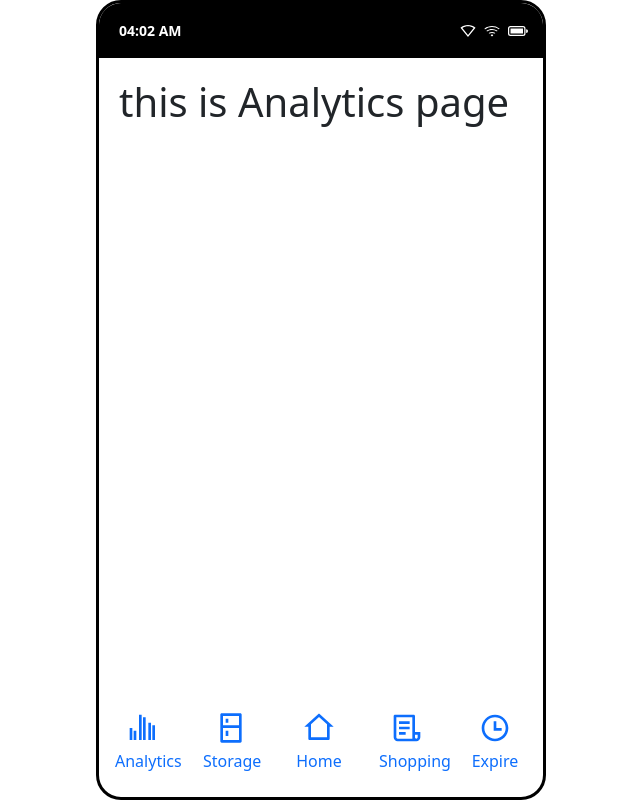
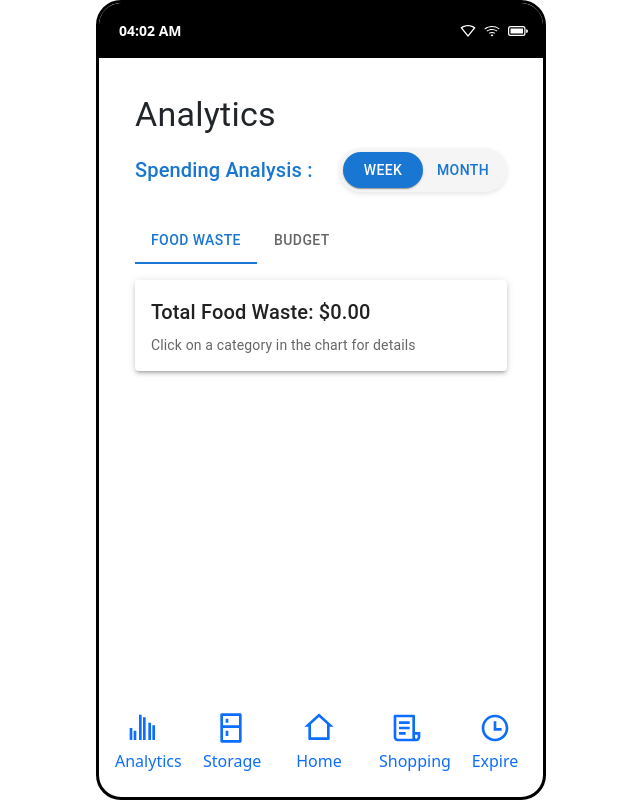
Before and after one commit to irene001019/Comp4020-project-Grocery-Assistant-, a React (Create React App) app in the folder comp4020-project/: page /analytics in a window 1280 px wide. Shown: the whole page, without its empty margins (319-959 px from the left). Built offline with nearby package versions, Linux system fonts and the light colour scheme.

Commit message:
Completed analytics page

```diff
--- a/comp4020-project/package.json
+++ b/comp4020-project/package.json
@@ -5,6 +5,7 @@
   "dependencies": {
     "@emotion/react": "^11.14.0",
     "@emotion/styled": "^11.14.0",
+    "@mui/icons-material": "^6.4.7",
     "@mui/material": "^6.4.7",
     "@testing-library/dom": "^10.4.0",
     "@testing-library/jest-dom": "^6.6.3",
@@ -17,8 +18,8 @@
     "react-icons": "^5.5.0",
     "react-router-dom": "^7.3.0",
     "react-scripts": "5.0.1",
-    "web-vitals": "^2.1.4",
-    "@mui/icons-material": "^6.4.7"
+    "recharts": "^2.15.1",
+    "web-vitals": "^2.1.4"
   },
   "scripts": {
     "start": "react-scripts start",
--- a/comp4020-project/src/pages/Analytics.js
+++ b/comp4020-project/src/pages/Analytics.js
@@ -1,11 +1,187 @@
-import React from 'react'
+import React, { useState, useEffect, useMemo } from 'react';
+import {
+  Typography, Paper, Box, Tab, Tabs, Table, TableBody,
+  TableCell, TableContainer, TableHead, TableRow, Button
+} from '@mui/material';
+import {
+  PieChart, Pie, Cell, Tooltip, Legend, ResponsiveContainer
+} from 'recharts';
+
+const sx = {
+  hideScrollbar: { overflowX: 'auto', '&::-webkit-scrollbar': { display: 'none' }, scrollbarWidth: 'none' },
+  btn: (active) => ({ borderRadius: '24px', minWidth: '80px', boxShadow: active ? 1 : 0 }),
+  backBtn: { mb: 2, borderRadius: '24px', display: 'flex', alignItems: 'center' },
+  chart: { height: 300, mt: 2 },
+  buttonGroup: {
+    display: 'flex',
+    bgcolor: '#f5f5f5',
+    borderRadius: '28px',
+    p: '4px',
+    boxShadow: '0 2px 5px rgba(0,0,0,0.1)'
+  }
+};
+
+const COLORS = ['#0088FE', '#00C49F', '#FFBB28', '#FF8042', '#8884d8', '#4CAF50', '#9C27B0'];
 
 const Analytics = () => {
+  const [tab, setTab] = useState(0);
+  const [category, setCategory] = useState(null);
+  const [timeRange, setTimeRange] = useState('weekly');
+  const [data, setData] = useState({ items: [], wasteItems: [] });
+
+  useEffect(() => {
+    setData({
+      items: JSON.parse(localStorage.getItem('storageItems') || '[]'),
+      wasteItems: JSON.parse(localStorage.getItem('wasteItems') || '[]')
+    });
+  }, []);
+
+  const processData = (filterWasteOnly = false) => {
+    const map = new Map();
+    const filteredItems = filterWasteOnly ? data.wasteItems : [...data.items, ...data.wasteItems];
+
+    filteredItems.forEach(item => {
+      const key = category ? item.name : item.category;
+      if (category && item.category !== category) return;
+
+      const price = parseFloat(item.price.replace('$', '')) || 0;
+      map.set(key, (map.get(key) || 0) + (price ));
+    });
+
+    return Array.from(map, ([name, value]) => ({ name, value }));
+  };
+
+  const chartData = useMemo(() => ({
+    spending: processData(),
+    waste: processData(true),
+    details: category ? processData() : []
+  }), [data, category]);
+
+  const totals = {
+    spending: chartData.spending.reduce((sum, item) => sum + item.value, 0),
+    waste: chartData.waste.reduce((sum, item) => sum + item.value, 0)
+  };
+
+  const Chart = ({ data }) => (
+    <Box sx={{ ...sx.chart, ...sx.hideScrollbar }}>
+      <ResponsiveContainer width="100%" height="100%">
+        <PieChart>
+          <Pie
+            data={data}
+            cx="50%"
+            cy="50%"
+            labelLine={false}
+            outerRadius={80}
+            dataKey="value"
+            nameKey="name"
+            onClick={(data) => !category && setCategory(data.name)}
+          >
+            {data.map((entry, i) => <Cell key={i} fill={COLORS[i % COLORS.length]} />)}
+          </Pie>
+          <Tooltip formatter={(value) => `$${value.toFixed(2)}`} />
+          <Legend />
+        </PieChart>
+      </ResponsiveContainer>
+    </Box>
+  );
+
+  const DataTable = ({ data }) => (
+    <TableContainer component={Paper} sx={{ mt: 2, ...sx.hideScrollbar }}>
+      <Table size="small">
+        <TableHead>
+          <TableRow>
+            <TableCell>{category ? 'Item' : 'Category'}</TableCell>
+            <TableCell align="right">Amount ($)</TableCell>
+            <TableCell align="right">Percentage</TableCell>
+          </TableRow>
+        </TableHead>
+        <TableBody>
+          {data.map((item) => {
+            const total = tab === 0 ? totals.waste : totals.spending;
+            const percentage = total ? ((item.value / total) * 100).toFixed(2) : 0;
+
+            return (
+              <TableRow key={item.name} hover onClick={() => !category && setCategory(item.name)}>
+                <TableCell>{item.name}</TableCell>
+                <TableCell align="right">${item.value.toFixed(2)}</TableCell>
+                <TableCell align="right">{percentage}%</TableCell>
+              </TableRow>
+            );
+          })}
+        </TableBody>
+      </Table>
+    </TableContainer>
+  );
+
+  const renderContent = () => {
+    const currentData = tab === 0 ? chartData.waste : chartData.spending;
+    const totalValue = tab === 0 ? totals.waste : totals.spending;
+    const totalLabel = tab === 0 ? 'Total Food Waste' : 'Total Spending';
+
+    return (
+      <>
+        {category ? (
+          <>
+            <Button variant="outlined" onClick={() => setCategory(null)} sx={sx.backBtn}>
+              <Box component="span" sx={{ mr: 1 }}>←</Box> Category View
+            </Button>
+
+            <Typography variant="h6">{category} Details</Typography>
+            <DataTable data={chartData.details} />
+          </>
+        ) : (
+          <>
+            <Paper elevation={3} sx={{ p: 2, mb: 2 }}>
+              <Typography variant="h6" gutterBottom>
+                {totalLabel}: ${totalValue.toFixed(2)}
+              </Typography>
+              <Typography variant="body2" color="text.secondary">
+                Click on a category in the chart for details
+              </Typography>
+            </Paper>
+
+            <Chart data={currentData} />
+            <DataTable data={currentData} />
+          </>
+        )}
+      </>
+    );
+  };
+
   return (
-    <div>
-      <h1>this is Analytics page</h1>
-    </div>
-  )
-}
+    <Box sx={{ p: 2, ...sx.hideScrollbar }}>
+      <Typography variant="h4" gutterBottom>Analytics</Typography>
 
-export default Analytics
+      <Box sx={{ display: 'flex', justifyContent: 'space-between', alignItems: 'center', mb: 3 }}>
+        <Typography variant="h6" color="primary">
+          Spending Analysis :
+        </Typography>
+
+        <Box sx={sx.buttonGroup}>
+          <Button
+            onClick={() => setTimeRange('weekly')}
+            variant={timeRange === 'weekly' ? 'contained' : 'text'}
+            sx={sx.btn(timeRange === 'weekly')}
+          >
+            Week
+          </Button>
+          <Button
+            onClick={() => setTimeRange('monthly')}
+            variant={timeRange === 'monthly' ? 'contained' : 'text'}
+            sx={sx.btn(timeRange === 'monthly')}
+          >
+            Month
+          </Button>
+        </Box>
+      </Box>
+
+      <Tabs value={tab} onChange={(_, value) => setTab(value)} sx={{ mb: 2 }}>
+        <Tab label="Food Waste" />
+        <Tab label="Budget" />
+      </Tabs>
+      {renderContent()}
+    </Box>
+  );
+};
+
+export default Analytics;
```
Also changed, not shown: 1 other file (tests, documents, lock files or other folders).
